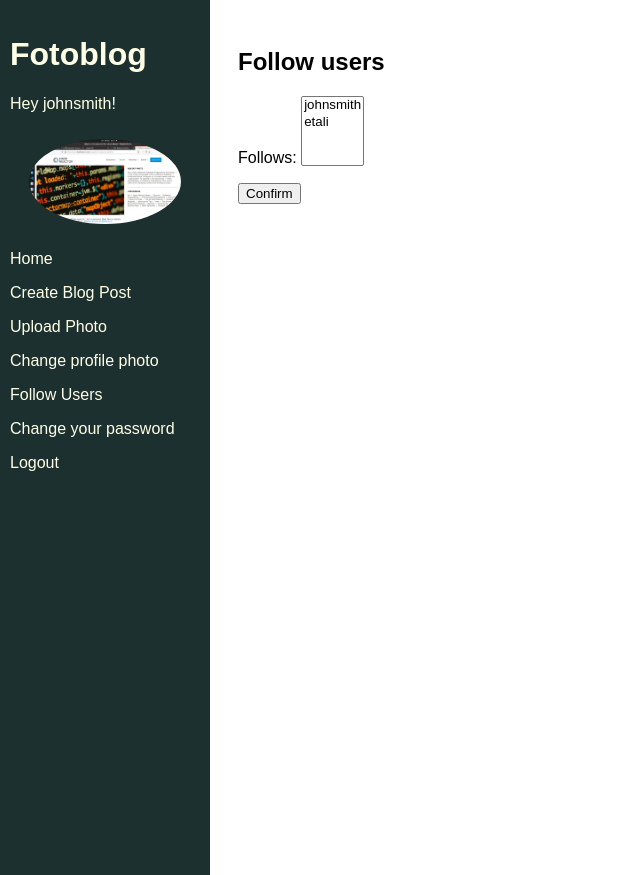
After one commit to etali-m/fotoblog, a Django app: page /blog/follow-users/ in a window 1280 px wide. The commit adds this page. Shown: the whole page, without its empty margins (0-640 px from the left). Run offline with Django 4.2, Linux system fonts and the light colour scheme; a user stored in the database is signed in; data comes from the database, SQL or seed files in the repository; both versions use the stored data as it was after the commit.

Commit message:
follow users

```diff
--- a/authentication/models.py
+++ b/authentication/models.py
@@ -13,6 +13,13 @@ class User(AbstractUser):
 
     profile_photo = models.ImageField()
     role = models.CharField(max_length=30, choices=ROLE_CHOICES)
+    #nous créeons un champ qui va permettre à un utilisateur de suivre un createur à noté que seul les
+    #créateurs peuvent être suivi
+    follows = models.ManyToManyField(
+        'self',
+        limit_choices_to={'role': CREATOR},
+        symmetrical=False
+    )
 
     def save(self, *args, **kwargs):
         super().save(*args, **kwargs)
--- a/blog/forms.py
+++ b/blog/forms.py
@@ -1,6 +1,10 @@
+from re import U
 from django import forms
+from django.contrib.auth import get_user_model
 
 from . import models
+
+User = get_user_model()
 
 #formulaire pour l'ajout de photo
 class PhotoForm(forms.ModelForm):
@@ -25,3 +29,9 @@ class BlogForm(forms.ModelForm):
 
 class DeleteBlogForm(forms.Form):
     delete_blog = forms.BooleanField(widget=forms.HiddenInput, initial=True)
+
+#Cette classe permet à un subscriber de suivre un createur
+class FollowUserForm(forms.ModelForm):
+    class Meta:
+        model = User
+        fields = ['follows']
--- /dev/null
+++ b/blog/templates/blog/follow_users_form.html
@@ -0,0 +1,9 @@
+{% extends 'base.html' %}
+{% block content %}
+    <h2>Follow users</h2>
+    <form method="post">
+        {{ form.as_p }}
+        {% csrf_token %}
+        <button type="submit">Confirm</button>
+    </form>
+{% endblock content %}
--- a/blog/views.py
+++ b/blog/views.py
@@ -82,3 +82,14 @@ def edit_blog(request, blog_id):
         'delete_form': delete_form,
     }
     return render(request, 'blog/edit_blog.html', context=context)
+
+
+@login_required
+def follow_users(request):
+    form = forms.FollowUserForm(instance=request.user)
+    if request.method == 'POST':
+        form = forms.FollowUserForm(request.POST, instance=request.user)
+        if form.is_valid():
+            form.save()
+            return redirect('home')
+    return render(request, 'blog/follow_users_form.html', context={'form':form})
--- a/fotoblog/urls.py
+++ b/fotoblog/urls.py
@@ -40,6 +40,7 @@ urlpatterns = [
     path('blog/create', blog.views.blog_and_photo_upload, name='blog_create'), #creer un post dans le blog
     path('blog/<int:blog_id>', blog.views.view_blog, name='view_blog'), #afficher les détails sur un post
     path('blog/<int:blog_id>/edit_blog', blog.views.edit_blog, name="edit_blog"),
+    path('blog/follow-users/', blog.views.follow_users, name='follow_users'), #lien pour la page pour suivre un createur
 ]
 if settings.DEBUG:
     urlpatterns += static(
--- a/templates/base.html
+++ b/templates/base.html
@@ -26,6 +26,7 @@
             <p><a href="{% url 'photo_upload' %}">Upload Photo</a></p>
         {% endif %}
         <p><a href="{% url 'upload_profile_photo' %}">Change profile photo</a></p>
+        <p><a href="{% url 'follow_users' %}">Follow Users</a></p>
         <p><a href="{% url 'password_change' %}">Change your password</a></p>
         <p><a href="{% url 'logout' %}">Logout</a></p>
     {% endif %}
```
Also changed, not shown: authentication/forms.py (line endings or trailing spaces), authentication/migrations/0003_user_follows.py (added), db.sqlite3.
